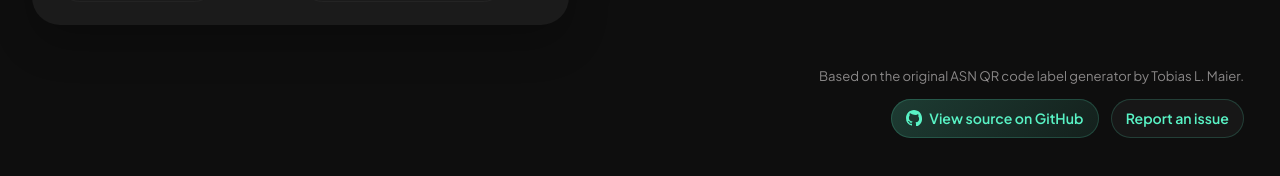
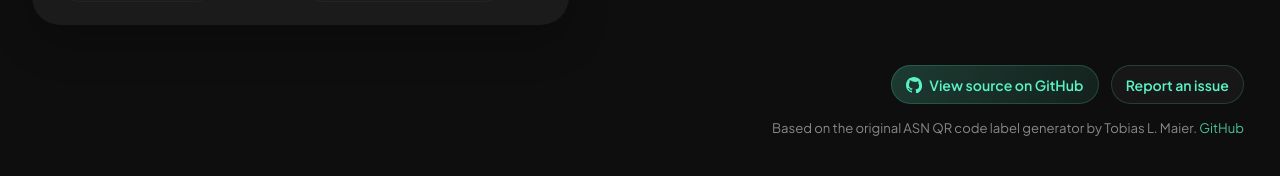
Before and after one commit to peterthepeter/plasn, a Preact app: page / in a window 1280 px wide. Shown: the part 1302-1478 px from the top of the page. Built offline with nearby package versions, Linux system fonts and the light colour scheme; no server answers.

Commit message:
Refine footer attribution links

```diff
--- a/src/App.tsx
+++ b/src/App.tsx
@@ -43,6 +43,7 @@ import type {
 
 const REPOSITORY_URL = "https://github.com/peterthepeter/plasn";
 const ISSUES_URL = "https://github.com/peterthepeter/plasn/issues";
+const ORIGINAL_PROJECT_URL = "https://github.com/tmaier/asn-qr-code-label-generator";
 
 const LABEL_COLOR_PRESETS = [
   { value: "#000000", label: "Black" },
@@ -1993,7 +1994,6 @@ export function App() {
 
       <footer class="app-footer">
         <div class="app-footer__content">
-          <p>{t(settings.locale, "footerCredit")}</p>
           <div class="app-footer__links">
             <a
               class="github-link github-link--primary"
@@ -2020,6 +2020,12 @@ export function App() {
               {t(settings.locale, "footerIssues")}
             </a>
           </div>
+          <p>
+            {t(settings.locale, "footerCredit")}{" "}
+            <a href={ORIGINAL_PROJECT_URL} rel="noreferrer" target="_blank">
+              GitHub
+            </a>
+          </p>
         </div>
       </footer>
     </div>
```
